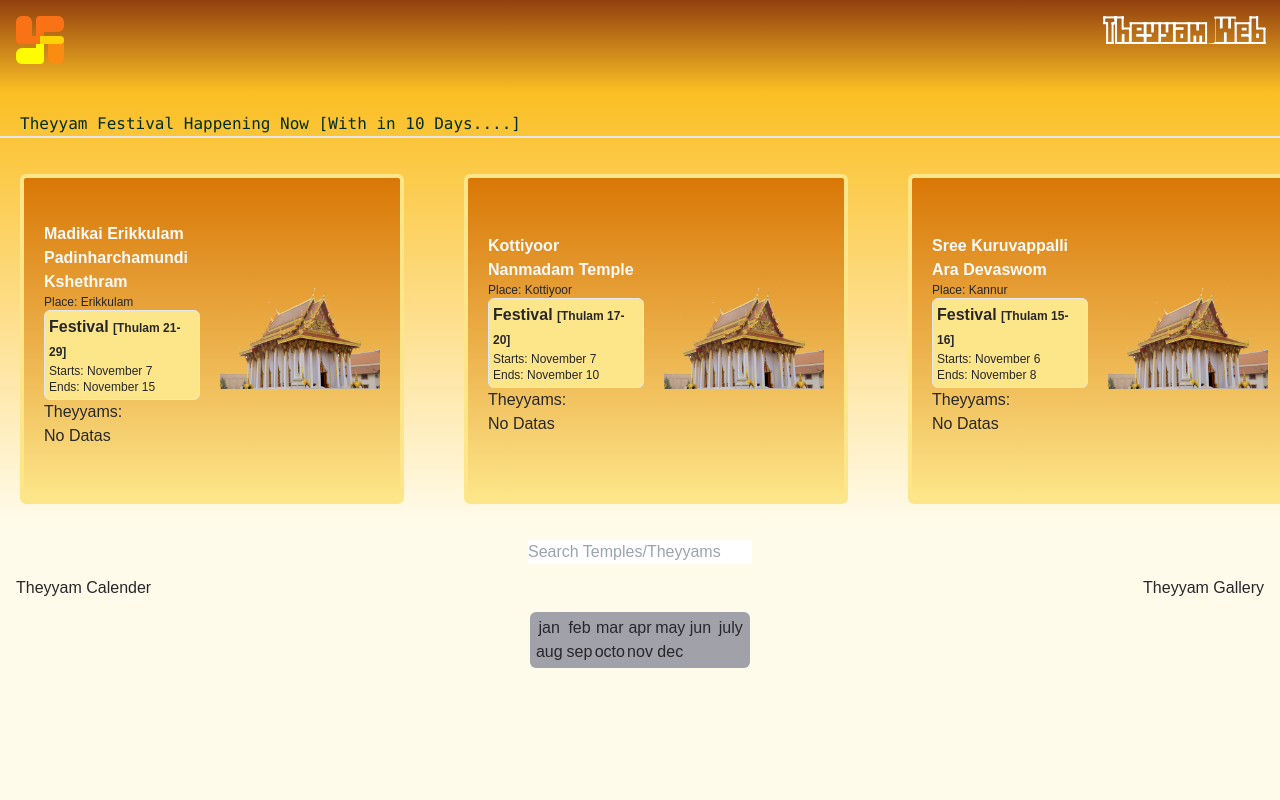
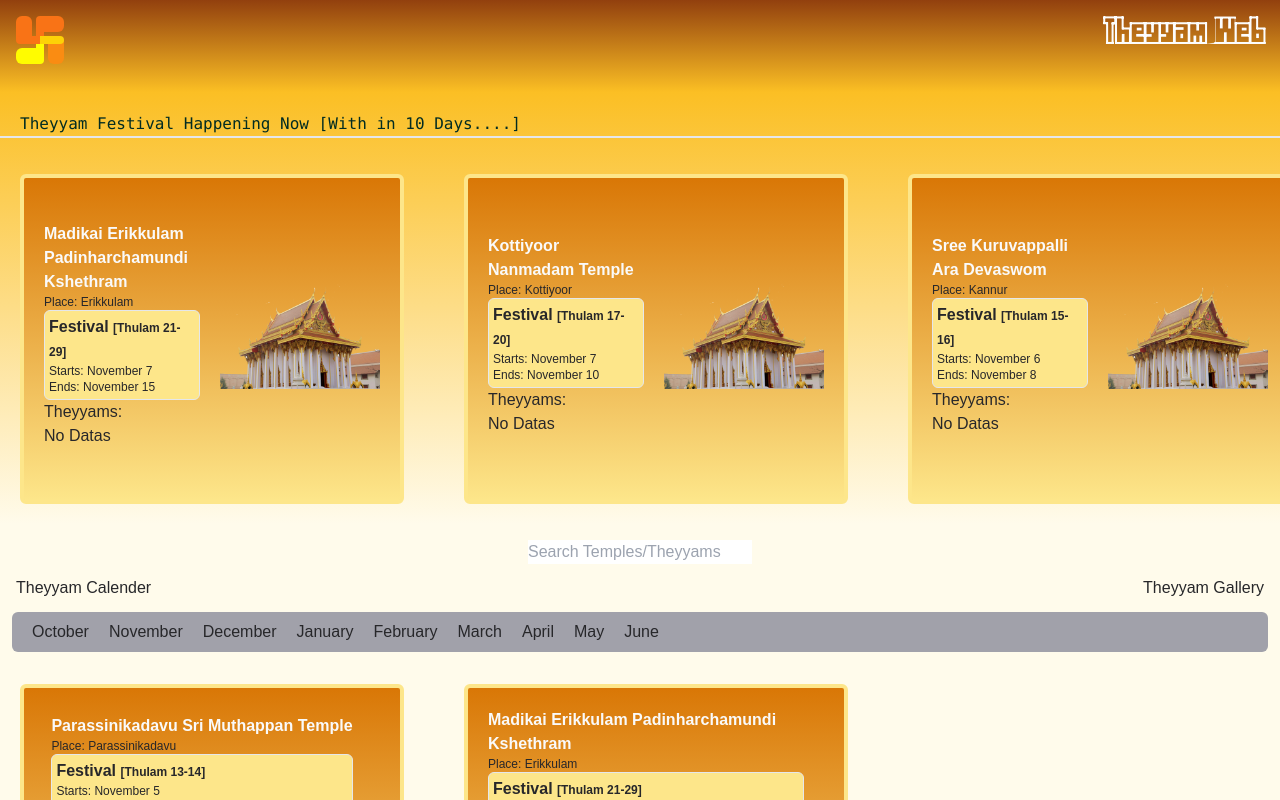
Before and after one commit to sarangk07/theyyam-web, a Next.js app: page / in a window 1280 px wide. Both pictures are taken after a click on the element "Theyyam Calender". Built offline with nearby package versions, Linux system fonts and the light colour scheme.

Commit message:
data-addedin-calender

```diff
--- a/app/componets/Calendar.jsx
+++ b/app/componets/Calendar.jsx
@@ -1,23 +1,101 @@
-import React from 'react'
+import React, { useState } from 'react';
 
-function Calendar() {
+function Calendar({ templesData, TodayDate }) {
+  const [selectedMonth, setSelectedMonth] = useState(null);
+
+  const months = [
+    'October', 'November', 'December',
+    'January', 'February', 'March',
+    'April', 'May', 'June'
+  ];
+
+  //filter temples- based on month------------------
+  const filterTemplesByMonth = () => {
+    if (!selectedMonth) return templesData;
+
+    return templesData.filter(item => {
+
+      const startMonth = item.festival_start_time.split(' ')[0];
+      const endMonth = item.festival_end_time.split(' ')[0];
+
+      return startMonth === selectedMonth || endMonth === selectedMonth;
+    });
+  };
+
+
+  const filteredTemples = filterTemplesByMonth();
+
   return (
-    <div className=' m-3 p-1 text-center rounded-md bg-zinc-400   grid grid-cols-7'>
-      <div>jan</div>
-      <div>feb</div>
-      <div>mar</div>
-      <div>apr</div>
-      <div>may</div>
-      <div>jun</div>
-      <div>july</div>
-      <div>aug</div>
-      <div>sep</div>
-      <div>octo</div>
-      <div>nov</div>
-      <div>dec</div>
+    <div className='flex flex-col'>
+      <div className='m-3 p-1 text-center rounded-md bg-zinc-400 flex flex-wrap'>
+        {months.map((month, index) => (
+          <div
+            key={index}
+            className={`ml-3 cursor-pointer p-1 rounded ${selectedMonth === month ? 'bg-amber-600 text-white' : ''}`}
+            onClick={() => setSelectedMonth(month)}
+          >
+            {month}
+          </div>
+        ))}
+      </div>
 
+      {selectedMonth && (
+        <div className='m-3 p-2 bg-amber-100 text-center'>
+          Showing Temples with Festivals in {selectedMonth}
+        </div>
+      )}
+
+      <div className='flex'>
+
+          <div className='flex flex-wrap'>
+            {filteredTemples.length > 0 ? (
+              filteredTemples.map((item, index) => (
+                <div key={index} className='text-zinc-800 cursor-default my-5 bg-gradient-to-t from-amber-200 to-amber-600 rounded-md border-4 border-amber-200 p-5 flex flex-wrap items-center justify-center lg:flex-row mr-10 ml-5 w-72 lg:w-96'>
+                  <div className='mb-4 lg:mb-2 lg:mr-5'>
+                    <p className='font-bold text-zinc-50'>{item.name}</p>
+                    <p className='text-xs'>Place: {item.place}</p>
+                    <div className='border rounded-md p-1 bg-amber-200'>
+                      <h1 className='font-bold'>Festival <span className='text-xs'>[{item.malayala_masam || ''}]</span></h1>
+                      <div className='text-xs flex justify-between lg:flex-col'>
+                        <p>Starts: {item.festival_start_time}</p>
+                        <p>Ends: {item.festival_end_time}</p>
+                      </div>
+                    </div>
+
+                    <p>Theyyams:</p>
+                    {item.theyyams && item.theyyams.length > 0 ? (
+                      <div className='flex flex-wrap'>
+                        {item.theyyams.map((theyyam, index) => (
+                          <p key={index} className="cursor-pointer text-xs pr-3">
+                            {theyyam},
+                          </p>
+                        ))}
+                      </div>
+                    ) : (
+                      <>No Datas</>
+                    )}
+                  </div>
+                  <div>
+                    <img
+                      className='max:w-40 min-w-36 md:min-w-40 rounded-sm'
+                      src={(item.img ?? item.address) || "./imgs/temple.png"}
+                      alt={item.name}
+                      width={100}
+                      height={100}
+                    />
+                  </div>
+                </div>
+              ))
+            ) : (
+              <div className='w-full text-center p-4 text-zinc-600'>
+                No temples found for {selectedMonth}
+              </div>
+            )}
+          </div>
+
+      </div>
     </div>
-  )
+  );
 }
 
-export default Calendar
+export default Calendar;
--- a/app/mainPage/page.jsx
+++ b/app/mainPage/page.jsx
@@ -249,7 +249,7 @@ console.log('ttt',upcomingFestivals);
         <div>
             {choice == 'cal' ?
             <div className='flex justify-center items-center'>
-              <Calendar/>
+              <Calendar templesData={temples} TodayDate={today}/>
             </div>
 
             :
```
